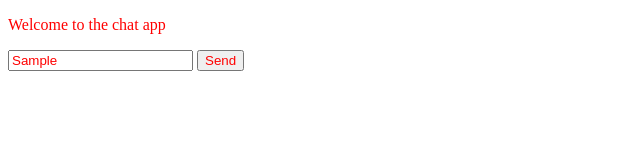
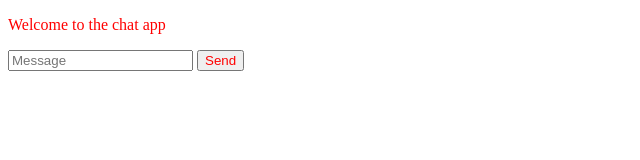
Before and after one commit to Benhur-Andrew-Joel/chat-app, a website: page public/index.html in a window 1280 px wide. Both pictures are taken after typing "Sample" into the empty fields and a click on the button "Send". Shown: the full height of the page, 0-640 px from the left. Drawn offline with nearby package versions, Linux system fonts and the light colour scheme; no server answers.

Commit message:
Clear messge field added

```diff
--- a/public/js/index.js
+++ b/public/js/index.js
@@ -1,6 +1,7 @@
 var socket=io();
 socket.on('connect',function (){
     console.log('Connection to the server successfull');
+
 });
 socket.on('disconnect',function (){
     console.log('Disconnected from the server');
@@ -11,6 +12,7 @@ socket.on('newMessage',function(message){
     li.text(`${message.from}: ${message.text}`);
     jQuery('#messages').append(li);
 });
+
 jQuery('#message-form').on('submit',function (e){
     e.preventDefault();
     socket.emit('createMessage',{
@@ -19,4 +21,6 @@ jQuery('#message-form').on('submit',function (e){
     },function(){
 
     });
+    jQuery('[name=message]').val('');
+
 });
--- a/server/server.js
+++ b/server/server.js
@@ -1,5 +1,6 @@
 const path=require('path');
 const http=require('http');
+
 const express=require('express');
 const socketIO=require('socket.io');
 
@@ -8,6 +9,7 @@ const port=process.env.PORT || 3000;
 var app=express();
 var server=http.createServer(app);
 var io =socketIO(server);
+
 io.on('connection',(socket)=>{
     console.log('User connected');
     socket.emit('newMessage',{
@@ -23,6 +25,7 @@ io.on('connection',(socket)=>{
 
     socket.on('createMessage',(message,callback)=>{
         // console.log(`message: ${message}`);
+
         io.emit('newMessage',{
             from:message.from,
             text:message.text,
```
Also changed, not shown: public/index.html (+1 -0 lines).
